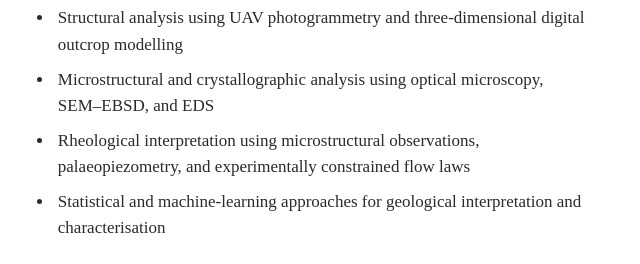
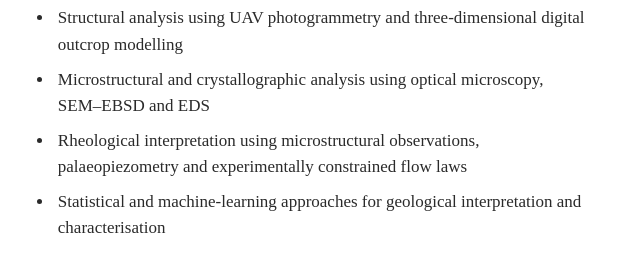
Before and after one commit to TJYYEO/Academic-Webpage, a plain HTML site: page index.html in a window 1280 px wide. Shown: the part 1097-1361 px from the top of the page, 154-794 px from the left. Drawn offline with Linux system fonts and the light colour scheme; a web font is replaced by a local one.

Commit message:
Update index.html

```diff
--- a/index.html
+++ b/index.html
@@ -38,8 +38,8 @@
               <ul class="about-focus">
                 <li>Field-based structural geology and mapping of exhumed fault zones</li>
                 <li>Structural analysis using UAV photogrammetry and three-dimensional digital outcrop modelling</li>
-                <li>Microstructural and crystallographic analysis using optical microscopy, SEM–EBSD, and EDS</li>
-                <li>Rheological interpretation using microstructural observations, palaeopiezometry, and experimentally constrained flow laws</li>
+                <li>Microstructural and crystallographic analysis using optical microscopy, SEM–EBSD and EDS</li>
+                <li>Rheological interpretation using microstructural observations, palaeopiezometry and experimentally constrained flow laws</li>
                 <li>Statistical and machine-learning approaches for geological interpretation and characterisation</li>
               </ul>
               <p class="about-subheading"><em>Keywords:</em></p>
```
